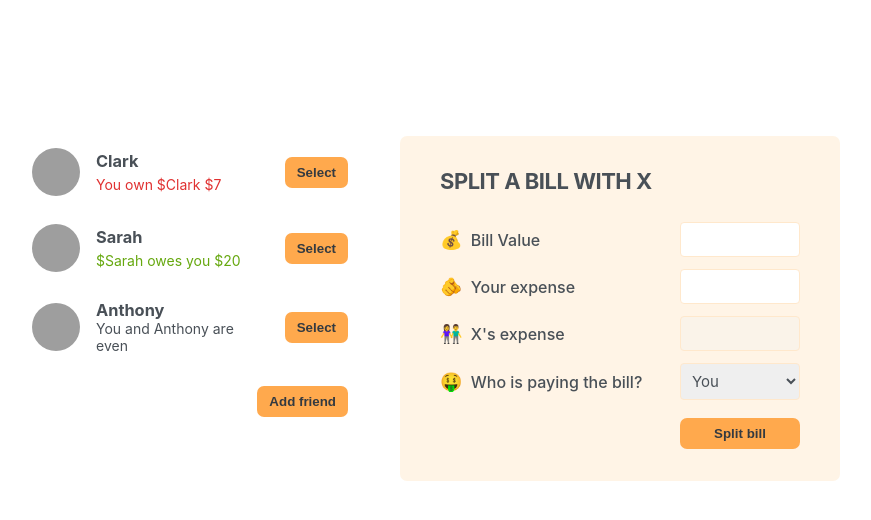
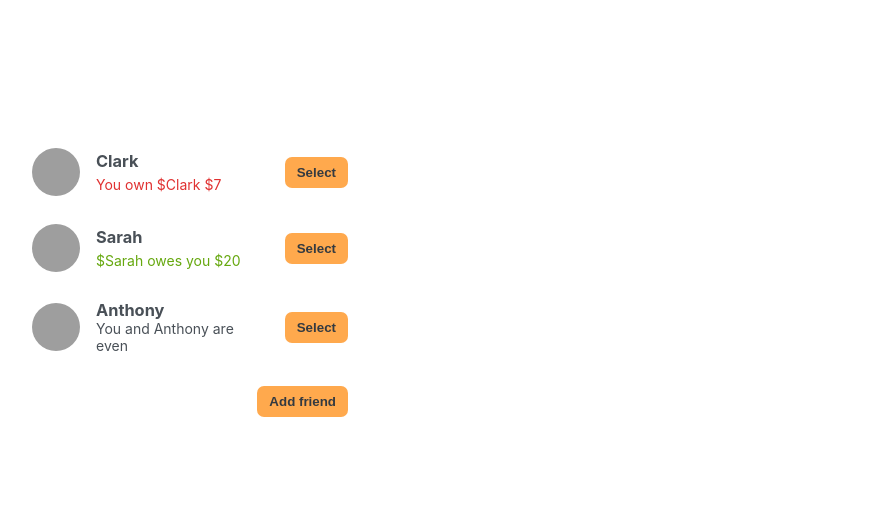
Before and after one commit to Janepark87/eat-n-split, a React (Create React App) app: page / in a window 1280 px wide. Shown: the top 520 px of the page, without its empty margins (210-1081 px from the left). Built offline with nearby package versions, Linux system fonts and the light colour scheme; grey boxes are pictures that could not be loaded.

Commit message:
implement the selecting a friend

```diff
--- a/src/App.js
+++ b/src/App.js
@@ -8,23 +8,30 @@
 export default function App() {
 	const [showAddFriend, setShowAddFriend] = useState(false);
 	const [friends, setFriends] = useState(initialFriends);
+	const [selectedFriend, setSelectedFriend] = useState(null);
 
 	const handleAddFriend = (newFriend) => {
 		setFriends(() => [...friends, newFriend]);
 		setShowAddFriend(false);
 	};
 
+	const handleSelectFriend = (friend) => {
+		setSelectedFriend((currentSelectedFriend) => (currentSelectedFriend?.id === friend.id ? null : friend));
+
+		setShowAddFriend(false);
+	};
+
 	return (
 		<div className="app">
 			<aside className="sidebar">
-				<FriendsList friends={friends} />
+				<FriendsList friends={friends} onSelect={handleSelectFriend} selectedFriend={selectedFriend} />
 
 				{showAddFriend && <FormAddFriend onAddFriend={handleAddFriend} />}
 
 				<Button onClick={() => setShowAddFriend((show) => !show)}>{showAddFriend ? 'Close' : 'Add friend'}</Button>
 			</aside>
 
-			<FormSplitBill />
+			{selectedFriend && <FormSplitBill selectedFriend={selectedFriend} />}
 		</div>
 	);
 }
--- a/src/FriendsList.jsx
+++ b/src/FriendsList.jsx
@@ -1,10 +1,10 @@
 import Friend from './components/Friend';
 
-export default function FriendsList({ friends }) {
+export default function FriendsList({ friends, onSelect, selectedFriend }) {
 	return (
 		<ul>
 			{friends.map((friend) => (
-				<Friend key={friend.id} friend={friend} />
+				<Friend key={friend.id} friend={friend} onSelect={onSelect} selectedFriend={selectedFriend} />
 			))}
 		</ul>
 	);
--- a/src/components/FormSplitBill.jsx
+++ b/src/components/FormSplitBill.jsx
@@ -1,9 +1,9 @@
 import Button from './Button';
 
-export default function FormSplitBill() {
+export default function FormSplitBill({ selectedFriend }) {
 	return (
 		<form className="form-split-bill">
-			<h2>Split a bill with X</h2>
+			<h2>Split a bill with {selectedFriend.name}</h2>
 
 			<label htmlFor="billValue">💰 Bill Value</label>
 			<input type="text" id="billValue" />
@@ -11,13 +11,13 @@
 			<label htmlFor="yourExpense">🫵 Your expense</label>
 			<input type="text" id="yourExpense" />
 
-			<label htmlFor="friendExpense">👫 X's expense</label>
+			<label htmlFor="friendExpense">👫 {selectedFriend.name}'s expense</label>
 			<input type="text" id="friendExpense" disabled />
 
 			<label htmlFor="friendExpense">🤑 Who is paying the bill?</label>
 			<select id="">
 				<option value="user">You</option>
-				<option value="friend">X</option>
+				<option value="friend">{selectedFriend.name}</option>
 			</select>
 
 			<Button>Split bill</Button>
--- a/src/components/Friend.jsx
+++ b/src/components/Friend.jsx
@@ -1,10 +1,11 @@
 import Button from './Button';
 
-export default function Friend({ friend }) {
-	const { name, balance, image } = friend;
+export default function Friend({ friend, onSelect, selectedFriend }) {
+	const { id, name, balance, image } = friend;
+	const isSelected = selectedFriend?.id === id;
 
 	return (
-		<li>
+		<li className={isSelected ? 'selected' : ''}>
 			<img src={image} alt={name} />
 			<h3>{name}</h3>
 
@@ -20,7 +21,7 @@
 			)}
 			{balance === 0 && <p>You and {name} are even</p>}
 
-			<Button>Select</Button>
+			<Button onClick={() => onSelect(friend)}>{isSelected ? 'Close' : 'Select'}</Button>
 		</li>
 	);
 }
```
